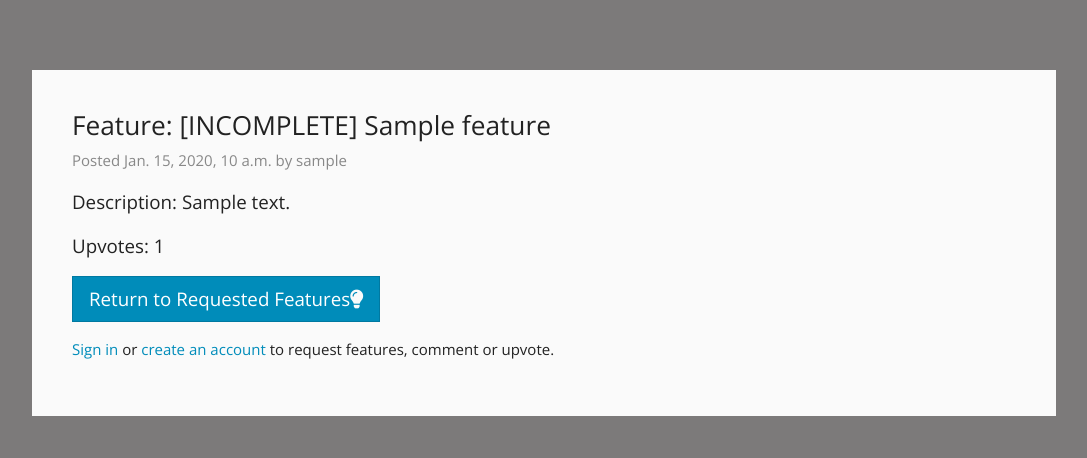
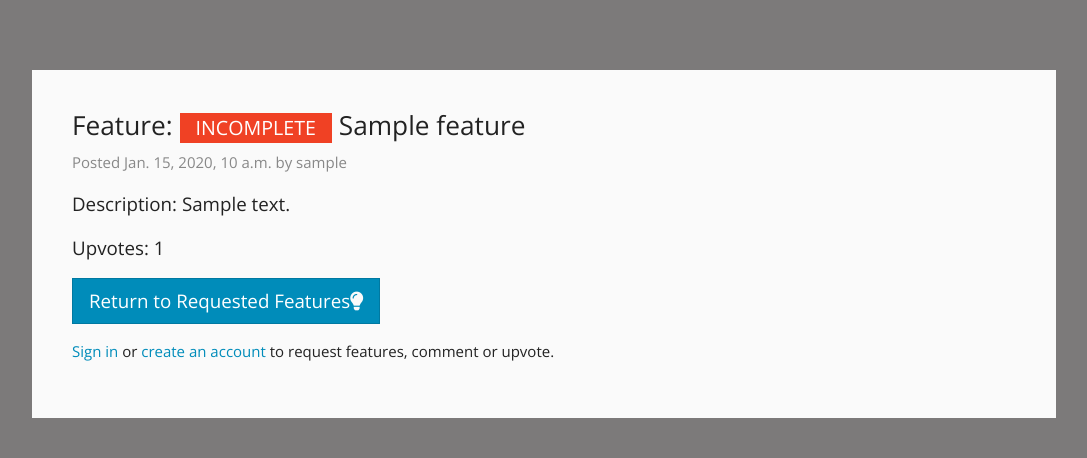
Before and after one commit to kimpea/us-issue-tracker, a Django app: page /features/feature_detail/1/ in a window 1280 px wide. Shown: the part 55-513 px from the top of the page, without its empty margins (96-1183 px from the left). Run offline with Django 3.2, Linux system fonts and the light colour scheme; tables that the repository leaves empty hold one stand-in row (values such as "Sample post"); some libraries are stand-ins or nearby versions.

Commit message:
Fix badges

```diff
--- a/features/templates/feature_detail.html
+++ b/features/templates/feature_detail.html
@@ -7,12 +7,22 @@
 {% block content %}
 <div class="jumbotron detail-jumbotron">
     <!-- Feature Details -->
-    <h3><strong>Feature: [{{ feature.status }}] {{ feature.name }}</strong></h3>
+    <div class="bug-intro">
+       <h3><strong>Feature:
+        {% if feature.status == 'INCOMPLETE' %}
+        <span class="badge badge-danger">INCOMPLETE</span>
+        {% elif feature.status == 'IN PROGRESS' %}
+        <span class="badge badge-warning">IN PROGRESS</span>
+        {% elif feature.status == 'COMPLETE' %}
+        <span class="badge badge-success">COMPLETE</span>
+        {% endif %}
+        {{ feature.name }}</strong></h3>
+    </div>
     <p class="text-muted">Posted {{ feature.date_created }} by {{ feature.user }}</p>
     <p class="lead"><strong>Description:</strong> {{ feature.description }}</p>
     <p class="lead"><strong>Upvotes:</strong> {{ feature.upvotes }}</p>
     <p class="lead">
-        {% if user.is_authenticated and feature.status == 'COMPLET'%}
+        {% if user.is_authenticated and feature.status == 'COMPLETE'%}
         <h3><span class="badge badge-success">COMPLETE</span></h3>
         {% elif feature.status == 'COMPLETE' %}
         <h3><span class="badge badge-success">COMPLETE</span></h3>
```
